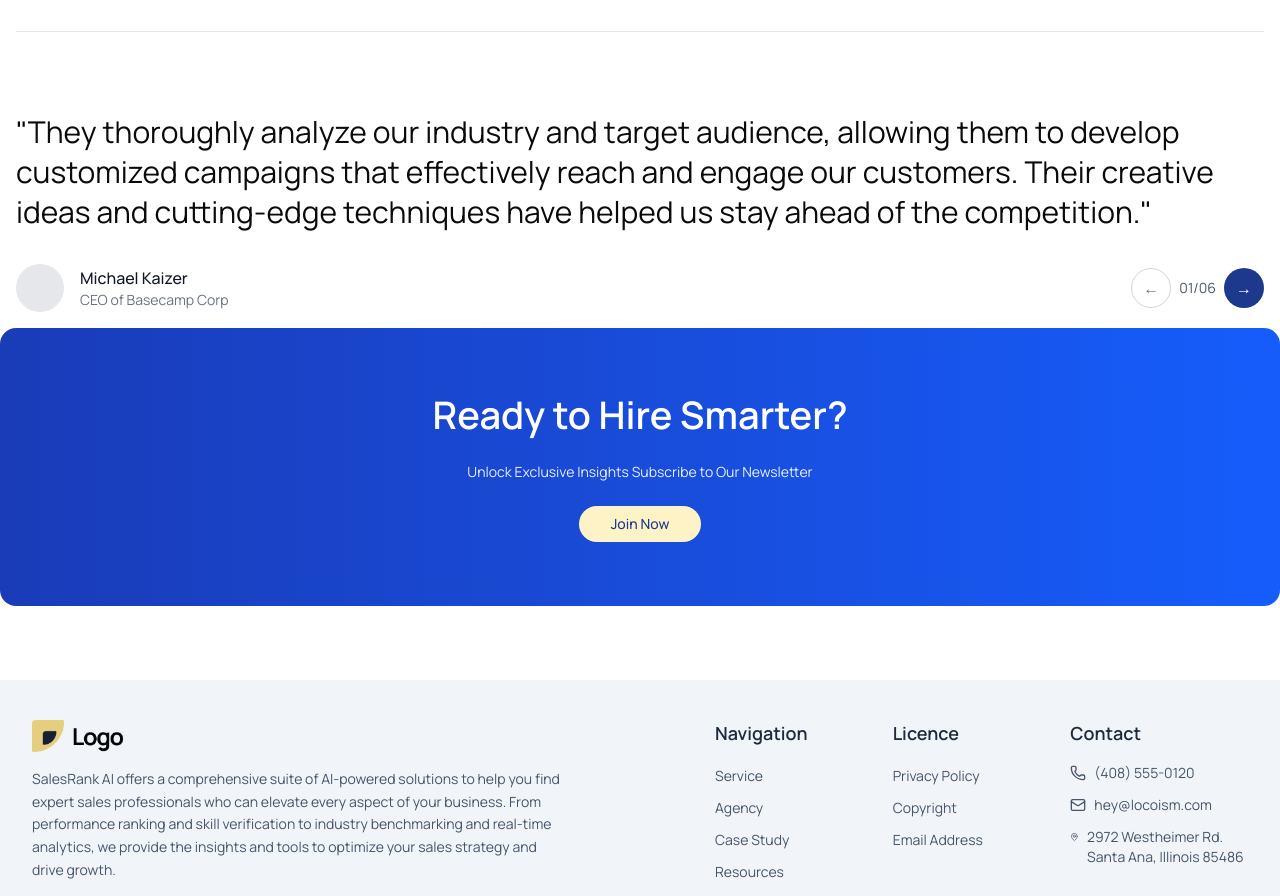
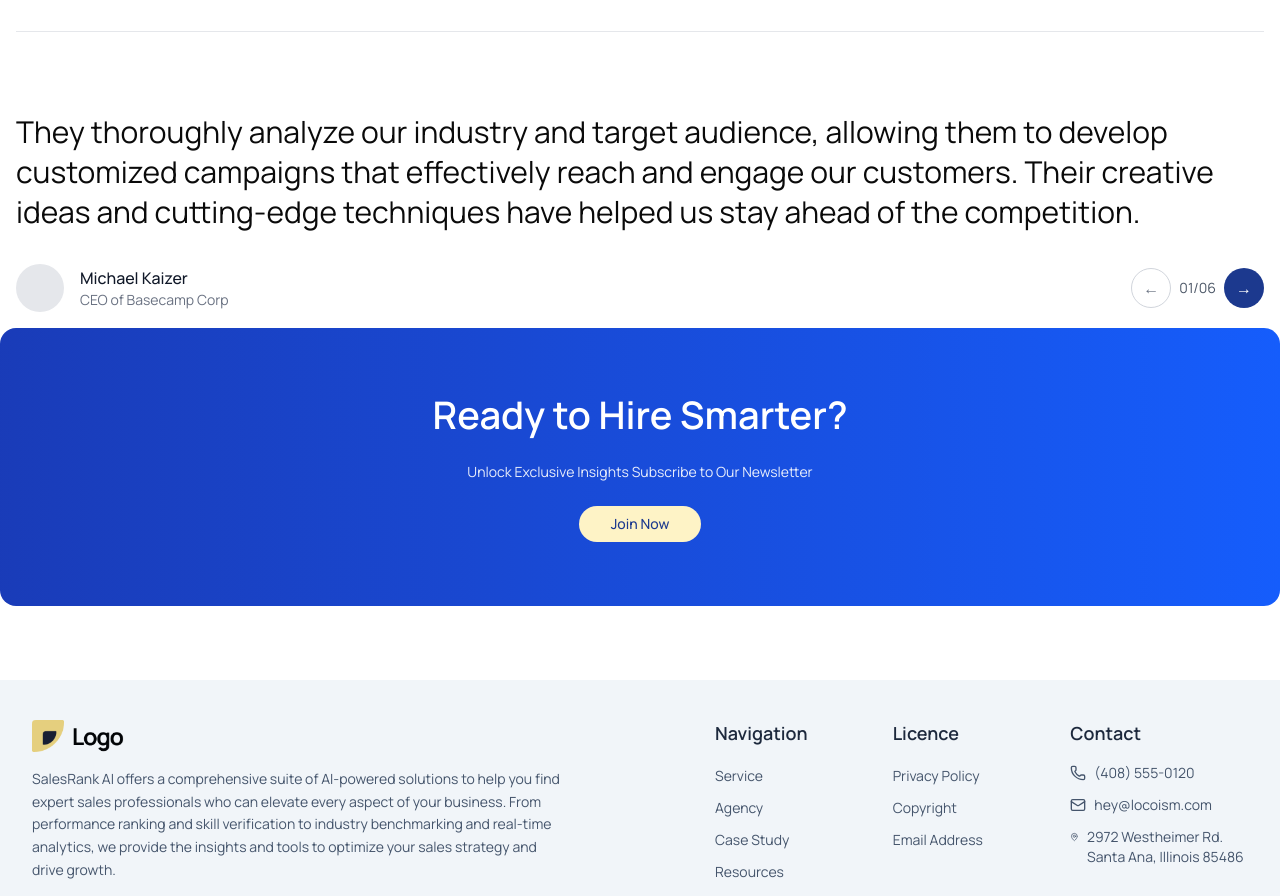
Before and after one commit to Md-sakib-al-hasan/ChartFlow, a Next.js app: page / in a window 1280 px wide. Shown: the part 3675-4571 px from the top of the page. Built offline with nearby package versions, Linux system fonts and the light colour scheme.

Commit message:
fiex: string singel adn dubble quetions error solve

```diff
--- a/src/components/Home/AICoach/AiCoach.tsx
+++ b/src/components/Home/AICoach/AiCoach.tsx
@@ -1,7 +1,7 @@
 "use client"
 
 import { useState } from "react"
-import { BarChart3, Copy, MessageSquare, RefreshCw, Send, ThumbsDown, ThumbsUp, Volume2, FileText } from "lucide-react"
+import { BarChart3, Copy, RefreshCw, Send, ThumbsDown, ThumbsUp, Volume2 } from "lucide-react"
 import { Button } from "@/components/ui/button"
 import { Card, CardContent, CardHeader, CardTitle } from "@/components/ui/card"
 import { Avatar } from "@/components/ui/avatar"
@@ -37,7 +37,7 @@ export default function AICoach() {
                     </Avatar>
                     <div className="bg-gray-100 rounded-lg p-3 max-w-[85%]">
                       <p className="text-sm">
-                        Hello! I'm your AI sales coach. How can I help you improve your sales performance today?
+                        {`Hello! I'm your AI sales coach. How can I help you improve your sales performance today?`}
                       </p>
                     </div>
                   </div>
--- a/src/components/Home/faqthnik/FaqThink.tsx
+++ b/src/components/Home/faqthnik/FaqThink.tsx
@@ -31,32 +31,17 @@ const faqs: FAQItem[] = [
   },
 ]
 
-const testimonials = [
-  {
-    id: "01",
-    quote:
-      "They thoroughly analyze our industry and target audience, allowing them to develop customized campaigns that effectively reach and engage our customers. Their creative ideas and cutting-edge techniques have helped us stay ahead of the competition.",
-    author: "Michael Kaizer",
-    position: "CEO of Basecamp Corp",
-  },
-  // Add more testimonials as needed
-]
+
 
 export function FAQAThink() {
   const [openItem, setOpenItem] = useState<string>("01")
-  const [currentTestimonial, setCurrentTestimonial] = useState(0)
+
 
   const toggleItem = (id: string) => {
     setOpenItem(openItem === id ? "" : id)
   }
 
-  const nextTestimonial = () => {
-    setCurrentTestimonial((prev) => (prev + 1) % testimonials.length)
-  }
 
-  const prevTestimonial = () => {
-    setCurrentTestimonial((prev) => (prev - 1 + testimonials.length) % testimonials.length)
-  }
 
   return (
     <div className="container mx-auto px-4 py-16">
@@ -66,7 +51,9 @@ export function FAQAThink() {
         </div>
         <div>
           <h3 className="lg:text-[60px] md:text-[30px] font-medium mb-12 text-center">
-            Constant collaboration is how we roll. Let's see if we are a good fit.
+            {
+                `Constant collaboration is how we roll. Let's see if we are a good fit.`
+            }
           </h3>
         </div>
       </div>
--- a/src/components/Home/testimonials/TestimaonialSlider.tsx
+++ b/src/components/Home/testimonials/TestimaonialSlider.tsx
@@ -58,11 +58,11 @@ export default function TestimonialSlider() {
     setIndex((prev) => (prev === testimonials.length - 1 ? 0 : prev + 1));
   };
 
-  const { quote, name, title, avatar } = testimonials[index];
+  const { quote, name, title } = testimonials[index];
 
   return (
     <div className="container mx-auto p-4">
-      <p className="text-xl md:text-2xl lg:text-[30px] mb-8">"{quote}"</p>
+      <p className="text-xl md:text-2xl lg:text-[30px] mb-8">{quote}</p>
       <div className="flex items-center justify-between">
         <div className="flex items-center space-x-4">
         <div className="w-12 h-12 bg-gray-200 rounded-full"></div>
```
